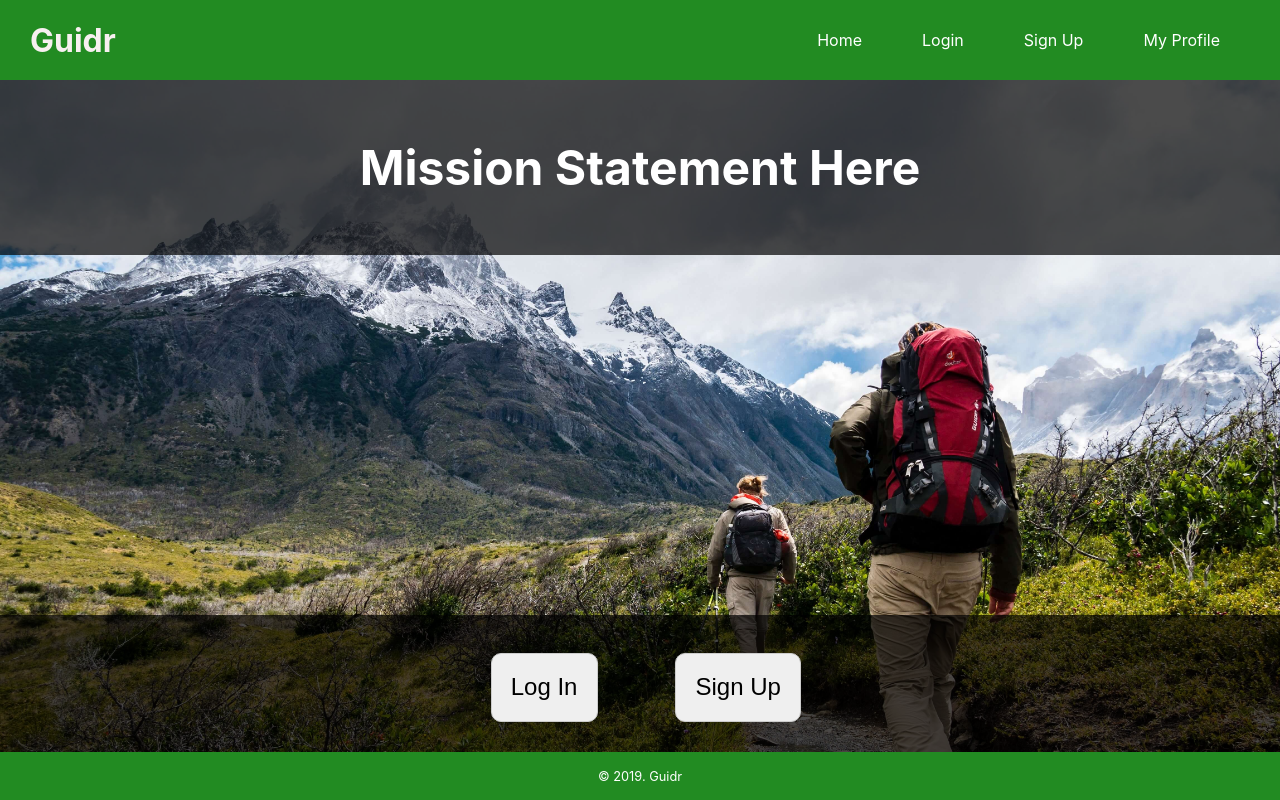
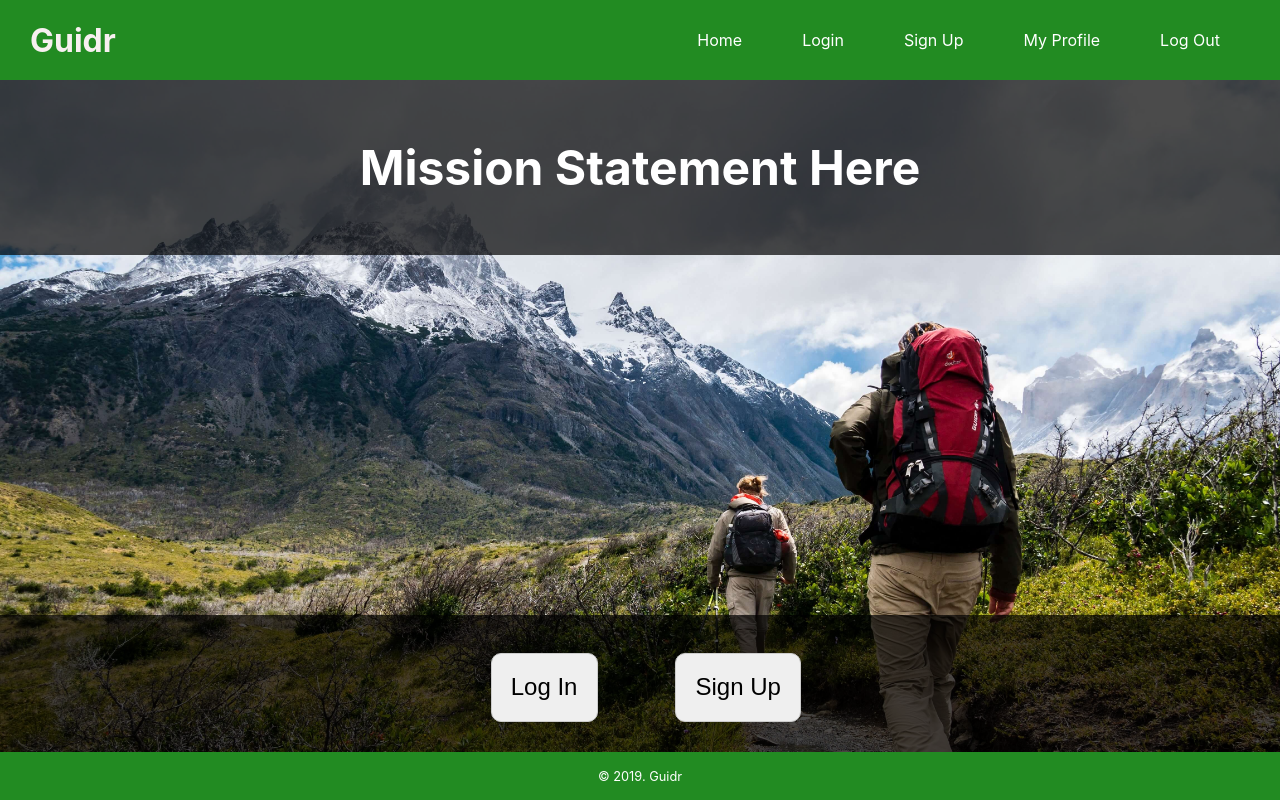
Before and after one commit to Build-Week-FT-Guidr/front-end, a React (Create React App) app in the folder guidr/: page / in a window 1280 px wide. Built offline with nearby package versions, Linux system fonts and the light colour scheme; no server answers.

Commit message:
adds logout and confirmation

```diff
--- a/guidr/src/Components/Navigation/NavigationLinks.js
+++ b/guidr/src/Components/Navigation/NavigationLinks.js
@@ -4,6 +4,15 @@ import { Link } from "react-router-dom";
 const NavigationLinks = (props) => {
   const id = localStorage.getItem('id')
   console.log(props)
+
+  const logOut = () => {
+    if (id) {
+      if (window.confirm('Are you sure you want to log out?')) {
+        props.history.push('/');
+       localStorage.clear();
+     }
+  }
+}
 
   return (
     <div className="navigation-links">
@@ -15,6 +24,7 @@ const NavigationLinks = (props) => {
         <Link to="login">Login</Link>
         <Link to="signup">Sign Up</Link>
         <Link to={`profile/${id}`}>My Profile</Link>
+        <Link onClick={logOut}>Log Out</Link>
       </div>
     </div>
   );
--- a/guidr/src/Components/Profile.js
+++ b/guidr/src/Components/Profile.js
@@ -13,26 +13,25 @@ const Profile = (props) => {
   const [trips, setTrips] = useState([]);
 
   const users = useContext(UsersContext)
-  const [profile, setProfile] = useState({})
+  const [user, setUser] = useState({})
 
   useEffect(() => {
     axiosWithAuth()
-    .get(`/users/${props.match.params.id}`)
+    .get(`/users/${props.match.params.id}/profile`)
     .then(res => {
-      console.log(res)
-      setProfile(res.data)
+      console.log(res, 'PROFILE DATA')
+
     })
   }, [])
+
   useEffect(() => {
     axiosWithAuth()
     .get(`/users/${props.match.params.id}/trips`)
     .then(res => {
       console.log(res, 'user trips array')
-      setTrips(res.data)
+      // setTrips(res.data)
     })
   }, [])
-
-
 
 
 
@@ -55,7 +54,7 @@ const Profile = (props) => {
           <img src={GuidePic} alt="Guide Name" />
         </div>
         <div className="guide-info-half">
-          <h3 className="profile-name">{profile.username}</h3>
+          {/* <h3 className="profile-name">{user.username}</h3> */}
           <h4 className="profile-title">title</h4>
           <p className="tagline">Profile Tagline</p>
           <h4 className="profile-specialty">specialty</h4>
```
